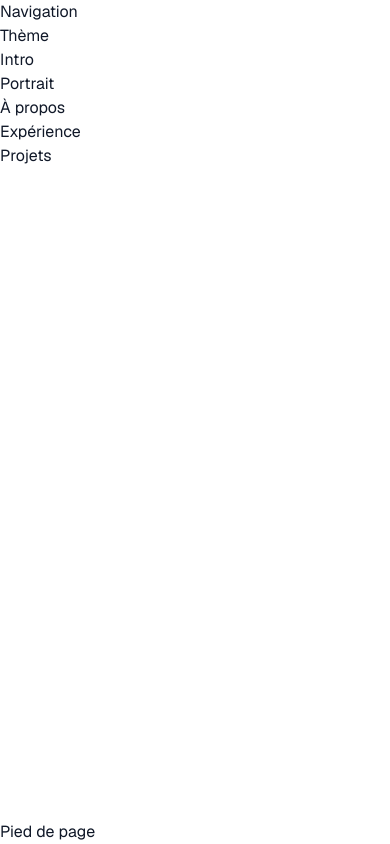
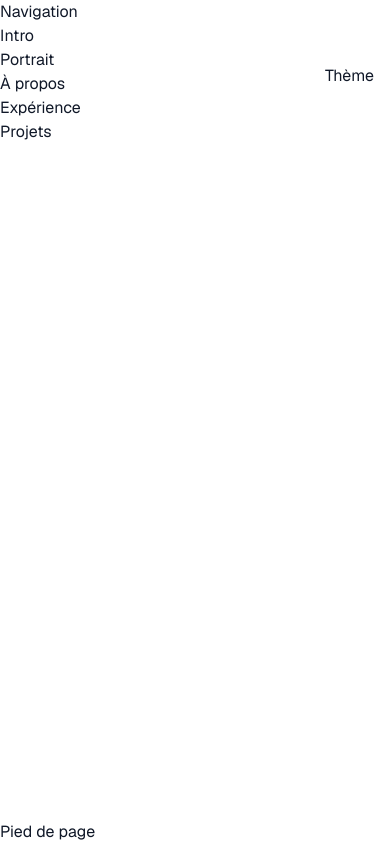
Before and after one commit to cedricgicquiaud/cedricgicquiaud.github.io, a Next.js app: page / in a window 390 px wide. Built offline with nearby package versions, Linux system fonts and the light colour scheme.

Commit message:
fix: offset the theme toggle below the sticky nav under lg breakpoint

```diff
--- a/app/page.tsx
+++ b/app/page.tsx
@@ -11,7 +11,9 @@ export default function Home() {
   return (
     <>
       <Nav />
-      <ThemeToggle />
+      <div className="fixed right-4 top-16 z-50 lg:top-4">
+        <ThemeToggle />
+      </div>
       <main className="flex flex-1 flex-col">
         <Intro />
         <Portrait />
```
